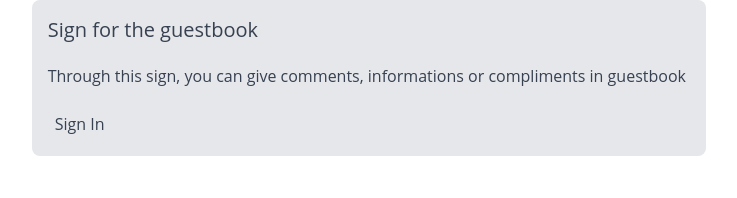
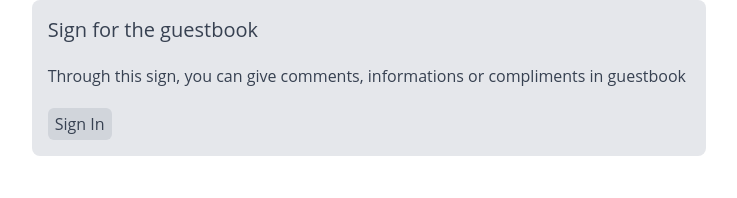
Before and after one commit to HarshaBordhan/harshabordhan, a Next.js app: page /guestbook in a window 1280 px wide. Shown: the part 330-528 px from the top of the page, without its empty margins (271-1008 px from the left). Built offline with nearby package versions, Linux system fonts and the light colour scheme; no server answers; the database is empty.

Commit message:
Checked Authentication

```diff
--- a/pages/guestbook.js
+++ b/pages/guestbook.js
@@ -1,5 +1,5 @@
 import { useMutation, useQueryClient } from '@tanstack/react-query';
-import { useSession, signIn } from 'next-auth/react';
+import { useSession, signIn, signOut } from 'next-auth/react';
 import { useForm } from 'react-hook-form';
 import MsgComp from '../components/MsgComp';
 import prisma from '../lib/prisma';
@@ -29,8 +29,9 @@ export default function Guestbook({ fallbackData }) {
   );
   // const session = useSession();
   // console.log(session);
-  //
-  const { data: session } = useSession();
+
+  const { data: session, status } = useSession();
+  console.log(session, status);
 
   return (
     <Layout>
@@ -53,7 +54,7 @@ export default function Guestbook({ fallbackData }) {
             className="bg-gray-200 dark:bg-gray-900 rounded-lg flex flex-col gap-2 justify-between p-4 mb-5"
             onSubmit={handleSubmit(message => mutation.mutate(message))}
           >
-            {session ? (
+            {session?.user && status === 'authenticated' ? (
               <>
                 <h3 className="text-2xl font-light text-stone-600 dark:text-stone-300 mb-2">
                   Welcome, {session.user.name}
@@ -67,10 +68,17 @@ export default function Guestbook({ fallbackData }) {
                   />
                   <button
                     type="submit"
-                    className="w-2/12 h-10 bg-gray-300 dark:bg-gray-700 hover:scale-[1.02] rounded-md"
+                    className="w-2/12 h-10 bg-gray-300 dark:bg-gray-500 hover:scale-[1.02] rounded-md"
                   >
                     Add
                   </button>
+                  {/* <button
+                    onClick={() => {
+                      signOut();
+                    }}
+                  >
+                    Sign Out
+                  </button> */}
                 </div>
               </>
             ) : (
@@ -84,7 +92,7 @@ export default function Guestbook({ fallbackData }) {
                 </p>
 
                 <button
-                  className="bg-gray-200 dark:bg-gray-500 rounded-md w-16 h-8 hover:scale-[1.02]"
+                  className="bg-gray-300 dark:bg-gray-500 rounded-md w-16 h-8 hover:scale-[1.02]"
                   onClick={
                     () =>
                       signIn('google', {
--- a/posts/precog-finance.mdx
+++ b/posts/precog-finance.mdx
@@ -51,8 +51,6 @@ roman: ii
 
     - The dashboard provides users with a high-level overview of their financial goals and progress, making it easy to stay on track.
 
-{' '}
-
 <br />
 
 - The goal tracker and budget tracker help users to set and achieve specific financial goals and stick to a budget.
--- a/posts/sendy.mdx
+++ b/posts/sendy.mdx
@@ -56,8 +56,6 @@ roman: i
     - The drag-and-drop editor and live preview feature make it easy for users to
     design their email templates, even if they don't have any coding experience.
 
-{' '}
-
 <br />
 - The pre-designed templates and layout options provide users with a starting point
 and help them to quickly create professional-looking email templates.
```
